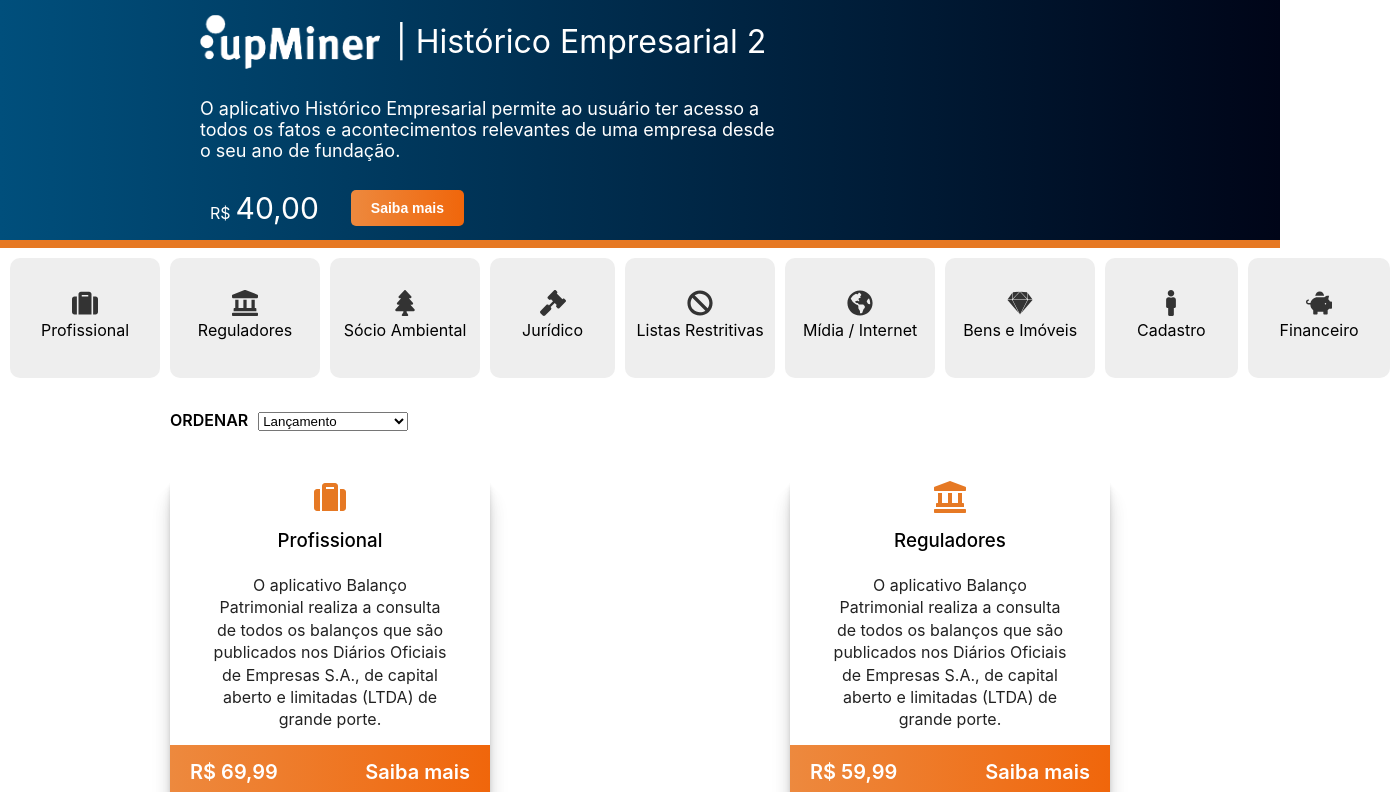
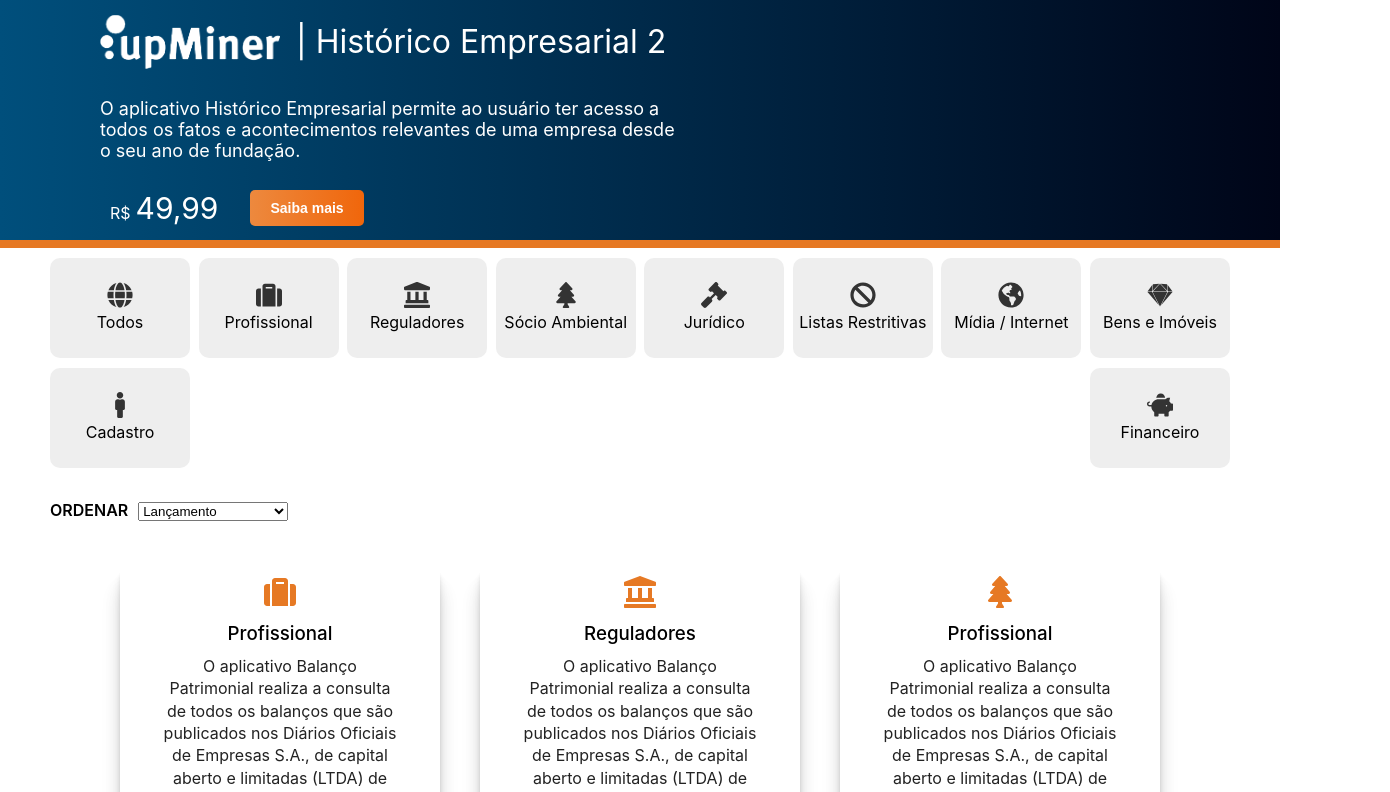
Before and after one commit to matheusgbl/upminer, a React (Vite) app: page / in a window 1280 px wide. Shown: the top 792 px of the page, 1390 px wide, since content can reach past the window. Built offline with nearby package versions, Linux system fonts and the light colour scheme.

Commit message:
Mudança nos estilos

```diff
--- a/package.json
+++ b/package.json
@@ -9,9 +9,7 @@
   "dependencies": {
     "react": "^17.0.0",
     "react-dom": "^17.0.0",
-    "react-icons": "^4.3.1",
-    "react-responsive-carousel": "^3.2.21",
-    "react-swipeable": "^6.2.0"
+    "react-icons": "^4.3.1"
   },
   "devDependencies": {
     "@vitejs/plugin-react": "^1.0.0",
--- a/src/components/Header/bannerInfo.jsx
+++ b/src/components/Header/bannerInfo.jsx
@@ -1,13 +1,15 @@
 import React from 'react';
 
-const BannerInfo = ({ img, product, aboutProduct }) => {
+import logo from '../../assets/upminer_logo.png';
+
+const BannerInfo = ({ product, aboutProduct }) => {
   return (
     <>
-      <div className="up-header__content__banner">
-        <img src={img} alt="up miner logo" />
+      <div className="main-page__header__content__banner">
+        <img src={logo} alt="up miner logo" />
         <h1>| {product}</h1>
       </div>
-      <div className="up-header__content__banner__info">
+      <div className="main-page__header__content__banner__info">
         <p>{aboutProduct}</p>
       </div>
     </>
--- a/src/components/Header/bannerPrice.jsx
+++ b/src/components/Header/bannerPrice.jsx
@@ -1,11 +1,11 @@
 import React from 'react';
 
-const BannerPrice = ({ price, btnText }) => {
+const BannerPrice = ({ price }) => {
   return (
-    <div className="up-header__content__banner__price">
+    <div className="main-page__header__content__banner__price">
       <p>R$</p>
       <span>{price}</span>
-      <button type="button">{btnText}</button>
+      <button type="button">Saiba mais</button>
     </div>
   );
 };
--- a/src/components/Header/index.jsx
+++ b/src/components/Header/index.jsx
@@ -2,57 +2,28 @@
 
 import React from 'react';
 
-import logo from '../../assets/upminer_logo.png';
 import Carousel, { CarouselItem } from '../Carousel';
 import BannerInfo from './bannerInfo';
 import BannerPrice from './bannerPrice';
 
-const Header = () => {
+const Header = ({ headerBannerContent }) => {
   return (
     <>
-      <header className="up-header">
-        <div className="up-header__content">
+      <header className="main-page__header">
+        <div className="main-page__header__content">
           <Carousel>
-            <CarouselItem>
-              <div className="up-header__content__carousel">
-                <BannerInfo
-                  img={logo}
-                  product="Histórico Empresarial 1"
-                  aboutProduct="O aplicativo Histórico Empresarial permite ao usuário ter acesso a
-                    todos os fatos e acontecimentos relevantes de uma empresa desde o seu
-                    ano de fundação."
-                />
-                <BannerPrice price="40,00" btnText="Saiba mais" />
-              </div>
-            </CarouselItem>
-            <CarouselItem>
-              <div className="up-header__content__carousel">
-                <BannerInfo
-                  img={logo}
-                  product="Histórico Empresarial 2"
-                  aboutProduct="O aplicativo Histórico Empresarial permite ao usuário ter acesso a
-                    todos os fatos e acontecimentos relevantes de uma empresa desde o seu
-                    ano de fundação."
-                />
-                <BannerPrice price="40,00" btnText="Saiba mais" />
-              </div>
-            </CarouselItem>
-            <CarouselItem>
-              <div className="up-header__content__carousel">
-                <BannerInfo
-                  img={logo}
-                  product="Histórico Empresarial 3"
-                  aboutProduct="O aplicativo Histórico Empresarial permite ao usuário ter acesso a
-                    todos os fatos e acontecimentos relevantes de uma empresa desde o seu
-                    ano de fundação."
-                />
-                <BannerPrice price="40,00" btnText="Saiba mais" />
-              </div>
-            </CarouselItem>
+            {headerBannerContent.map((item, index) => (
+              <CarouselItem key={index}>
+                <div className="main-page__header__content__carousel">
+                  <BannerInfo product={item.product} aboutProduct={item.about} />
+                  <BannerPrice price={item.price} />
+                </div>
+              </CarouselItem>
+            ))}
           </Carousel>
         </div>
       </header>
-      <div className="up-header__line" />
+      <div className="main-page__header__line" />
     </>
   );
 };
--- a/src/pages/home.jsx
+++ b/src/pages/home.jsx
@@ -1,6 +1,6 @@
 import '../styles/home.scss';
 
-import React from 'react';
+import React, { useEffect, useState } from 'react';
 
 import Header from '../components/Header';
 import OrderInput from '../components/OrderInput';
@@ -8,15 +8,41 @@
 import SelectCategory from '../components/SelectCategory';
 
 const HomePage = () => {
+  const about = `O aplicativo Histórico Empresarial permite ao usuário ter acesso a
+    todos os fatos e acontecimentos relevantes de uma empresa desde o seu
+    ano de fundação.`;
+
+  const [headerContent, setHeaderContent] = useState([]);
+
+  useEffect(() => {
+    setHeaderContent([
+      {
+        about: about,
+        product: 'Histórico Empresarial 1',
+        price: '29,99',
+      },
+      {
+        about: about,
+        product: 'Histórico Empresarial 2',
+        price: '49,99',
+      },
+      {
+        about: about,
+        product: 'Histórico Empresarial 3',
+        price: '69,99',
+      },
+    ]);
+  }, []);
+
   return (
-    <>
-      <Header />
-      <main className="main-page">
+    <main className="main-page">
+      <Header headerBannerContent={headerContent} />
+      <div className="main-page__content">
         <SelectCategory />
         <OrderInput />
         <Products />
-      </main>
-    </>
+      </div>
+    </main>
   );
 };
 
--- a/src/styles/categories.scss
+++ b/src/styles/categories.scss
@@ -1,8 +1,8 @@
 .main-page__categories {
   display: flex;
-  justify-content: center;
-  gap: 10px;
+  justify-content: space-between;
   align-items: center;
+  flex-wrap: wrap;
 
   svg {
     font-size: 26px;
@@ -12,16 +12,23 @@
   .main-page__category {
     margin-top: 10px;
     background-color: #eee;
-    width: 150px;
-    height: 120px;
+    width: 140px;
+    height: 100px;
     text-align: center;
     border-radius: 10px;
-    padding: 2rem;
+    padding: 1.5rem;
+    transition: all 0.2s ease-in;
 
     &.focused {
       background-color: #e67924;
+
       p, svg {
         color: white;
+      }
+      &:hover {
+        p, svg {
+          color: white;
+        }
       }
     }
 
@@ -34,9 +41,8 @@
 
     &:hover {
       cursor: pointer;
-      background-color: #e67924;
       p, svg {
-        color: white;
+        color: #e67924;
       }
     }
 
--- a/src/styles/header.scss
+++ b/src/styles/header.scss
@@ -7,15 +7,15 @@
   flex-direction: column;
   justify-content: center;
   height: 30vh;
-  padding: 20px 200px;
+  padding: 20px 100px;
   background-image: $headerBackground;
 
-  .up-header__content__carousel {
+  .main-page__header__content__carousel {
     display: flex;
     flex-direction: column;
     gap: 1.8rem;
 
-    .up-header__content__banner {
+    .main-page__header__content__banner {
       display: flex;
       align-items: center;
       img  {
@@ -29,7 +29,7 @@
       }
     }
 
-    .up-header__content__banner__info {
+    .main-page__header__content__banner__info {
       display: flex;
       p {
         max-width: 36.5rem;
@@ -38,7 +38,7 @@
       }
     }
 
-    .up-header__content__banner__price {
+    .main-page__header__content__banner__price {
       display: flex;
       margin: 0 10px;
       align-items: center;
@@ -75,7 +75,7 @@
   }
 
 }
-.up-header__line {
+.main-page__header__line {
   height: 8px;
   background-color: $headerLine;
 }
--- a/src/styles/home.scss
+++ b/src/styles/home.scss
@@ -1,3 +1,3 @@
-.main-page {
-  padding: 0 170px;
+.main-page__content {
+  padding: 0 50px;
 }
--- a/src/styles/products.scss
+++ b/src/styles/products.scss
@@ -4,8 +4,9 @@
 .main-page__products {
   display: flex;
   flex-direction: row;
-  justify-content: space-between;
-  flex-flow: row wrap;
+  justify-content: center;
+  flex-wrap: wrap;
+  gap: 40px;
   align-items: center;
 
   .main-page__product-card {
@@ -33,7 +34,7 @@
 
       h3 {
         font-weight: 500;
-        margin: 12px 0;
+        margin-top: 10px;
       }
 
       p {
```
Also changed, not shown: 1 other file (tests, documents, lock files or other folders).
